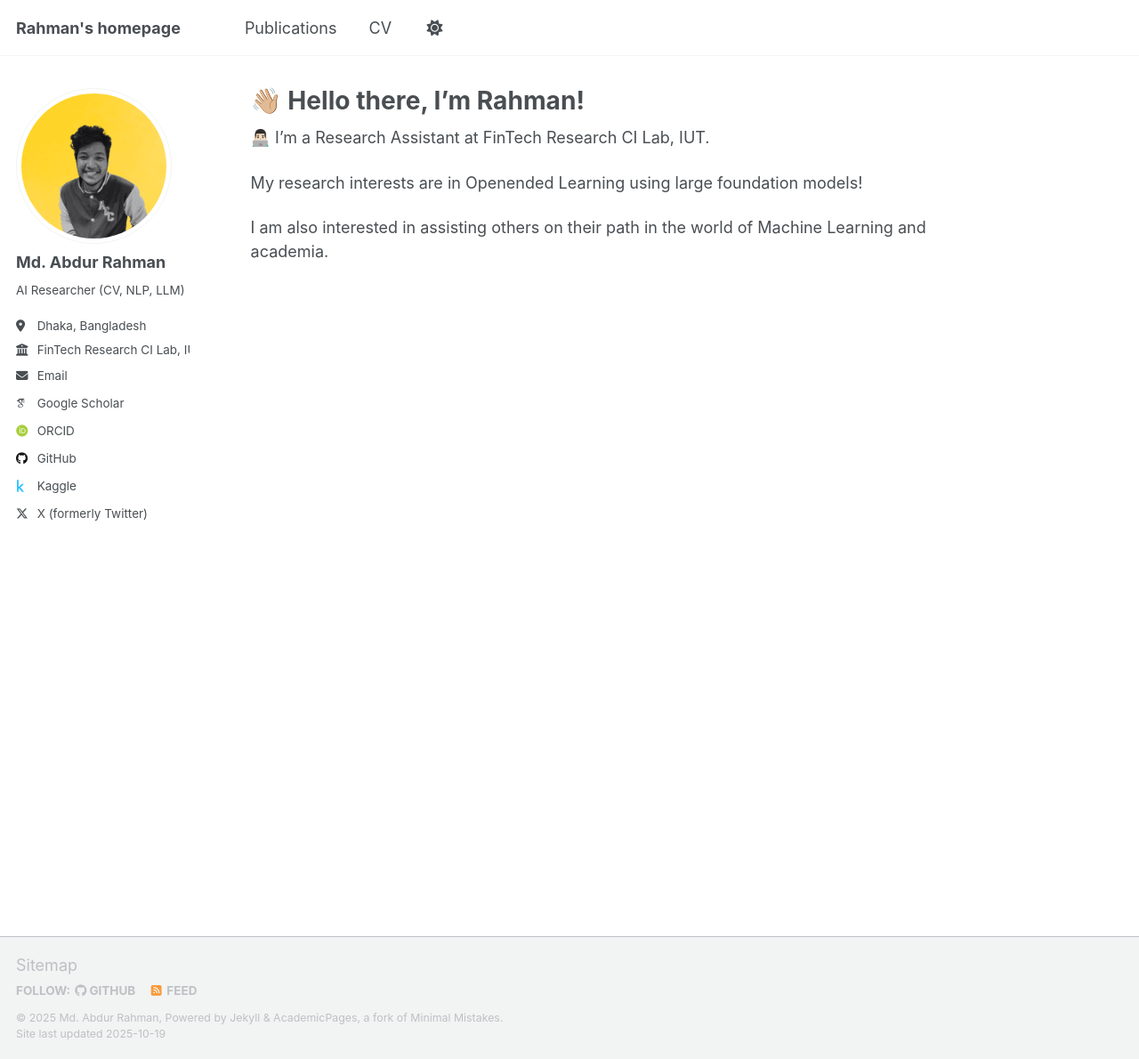
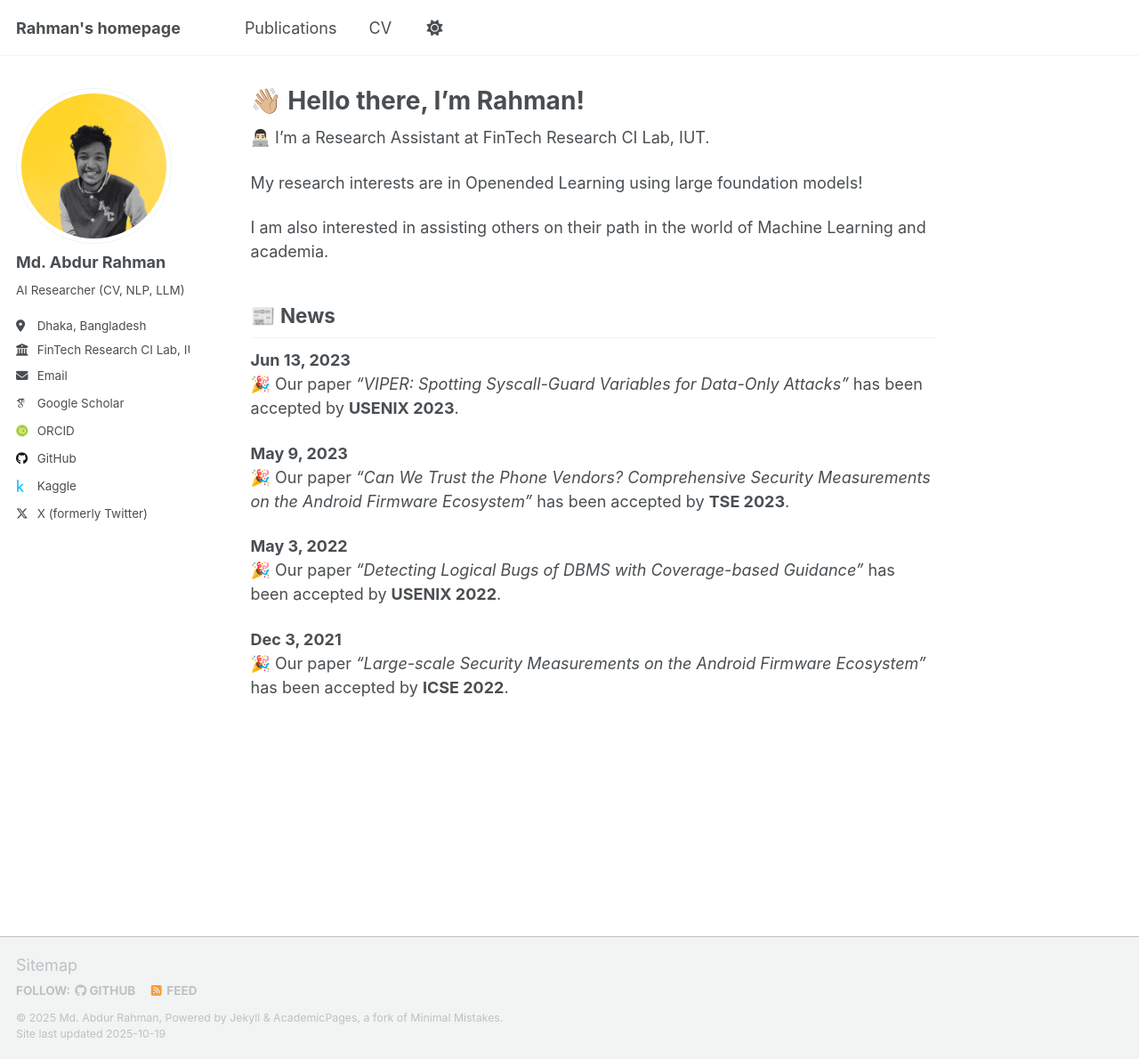
Before and after one commit to borhanitrash/borhanitrash.github.io, a Jekyll site: the page built from _pages/about.md, in a window 1280 px wide and 1190 px high. Shown: the whole window at 89% size. Built offline with Jekyll 4.4.1, drawn with Linux system fonts in a browser that asks for light colours; some web fonts are replaced; a script that is not in the unit is left out.

Commit message:
Add news section with recent paper acceptances
Added a news section with recent paper acceptances.

```diff
--- a/_pages/about.md
+++ b/_pages/about.md
@@ -15,3 +15,17 @@ redirect_from:
 My research interests are in Openended Learning using large foundation models!
 
 I am also interested in assisting others on their path in the world of Machine Learning and academia.
+
+## 📰 News
+
+**Jun 13, 2023**
+🎉 Our paper *“VIPER: Spotting Syscall-Guard Variables for Data-Only Attacks”* has been accepted by **USENIX 2023**.
+
+**May 9, 2023**
+🎉 Our paper *“Can We Trust the Phone Vendors? Comprehensive Security Measurements on the Android Firmware Ecosystem”* has been accepted by **TSE 2023**.
+
+**May 3, 2022**
+🎉 Our paper *“Detecting Logical Bugs of DBMS with Coverage-based Guidance”* has been accepted by **USENIX 2022**.
+
+**Dec 3, 2021**
+🎉 Our paper *“Large-scale Security Measurements on the Android Firmware Ecosystem”* has been accepted by **ICSE 2022**.
```
